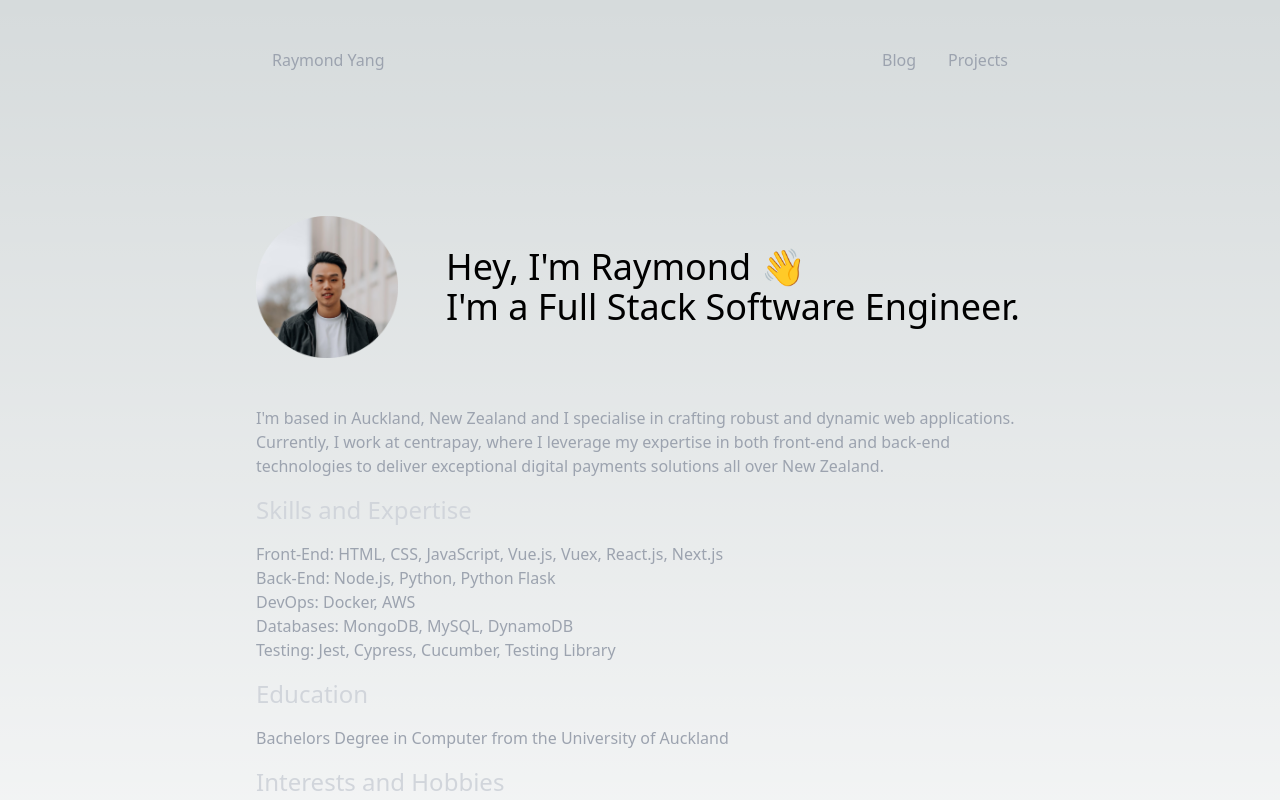
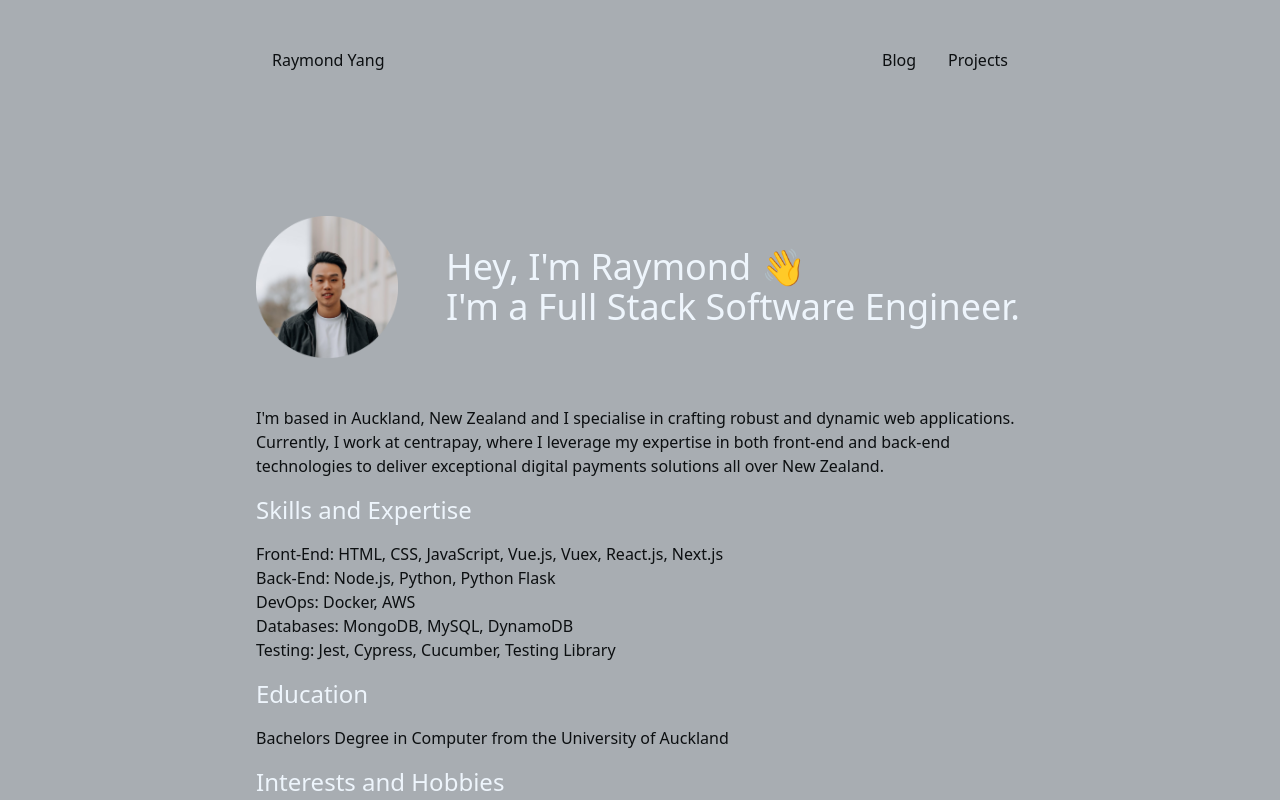
Before and after one commit to Ray2126/raymond-yang-portfolio, a Next.js app: page / in a window 1280 px wide. Shown: the top 800 px of the page. Built offline with nearby package versions, Linux system fonts and the light colour scheme.

Commit message:
Change website colors

```diff
--- a/src/app/globals.css
+++ b/src/app/globals.css
@@ -3,43 +3,35 @@
 @tailwind utilities;
 
 :root {
-  --foreground-rgb: 0, 0, 0;
-  --background-start-rgb: 214, 219, 220;
-  --background-end-rgb: 255, 255, 255;
+  --primary-rgb: 12, 15, 17;
+  --secondary-rbg: 238, 245, 252;
+  --background-rgb: 168, 173, 178;
 }
 
 @media (prefers-color-scheme: dark) {
   :root {
-    --foreground-rgb: 255, 255, 255;
-    --background-start-rgb: 0, 0, 0;
-    --background-end-rgb: 0, 0, 0;
+    --primary-rgb: 168, 173, 178;
+    --secondary-rbg: 238, 245, 252;
+    --background-rgb: 12, 15, 17;
   }
 }
 
 body {
-  color: rgb(var(--foreground-rgb));
-  background: linear-gradient(
-      to bottom,
-      transparent,
-      rgb(var(--background-end-rgb))
-    )
-    rgb(var(--background-start-rgb));
+  color: rgb(var(--primary-rgb));
+  background: rgb(var(--background-rgb));
 }
 
 @layer base {
   h1 {
+    color: rgb(var(--secondary-rbg));
     @apply text-4xl;
   }
 
   h2 {
+    color: rgb(var(--secondary-rbg));
     @apply
       text-2xl
-      text-gray-300
     ;
-  }
-
-  p {
-    @apply text-gray-400;
   }
 }
 
--- a/src/app/page.js
+++ b/src/app/page.js
@@ -19,7 +19,7 @@ export default function Home() {
 
         <h2>Skills and Expertise</h2>
 
-        <ul className="text-gray-400">
+        <ul>
           <li>Front-End: HTML, CSS, JavaScript, Vue.js, Vuex, React.js, Next.js</li>
           <li>Back-End: Node.js, Python, Python Flask</li>
           <li>DevOps: Docker, AWS</li>
--- a/src/components/Navbar.js
+++ b/src/components/Navbar.js
@@ -1,8 +1,8 @@
 import Link from 'next/link'
 
-export default function Header() {
+export default function Navbar() {
   return (
-    <nav className="flex justify-between text-gray-400 py-12 px-4">
+    <nav className="flex justify-between py-12 px-4">
       <Link href="/">Raymond Yang</Link>
       <div className="flex justify-between space-x-8">
         <Link href="/blog">Blog</Link>
```
